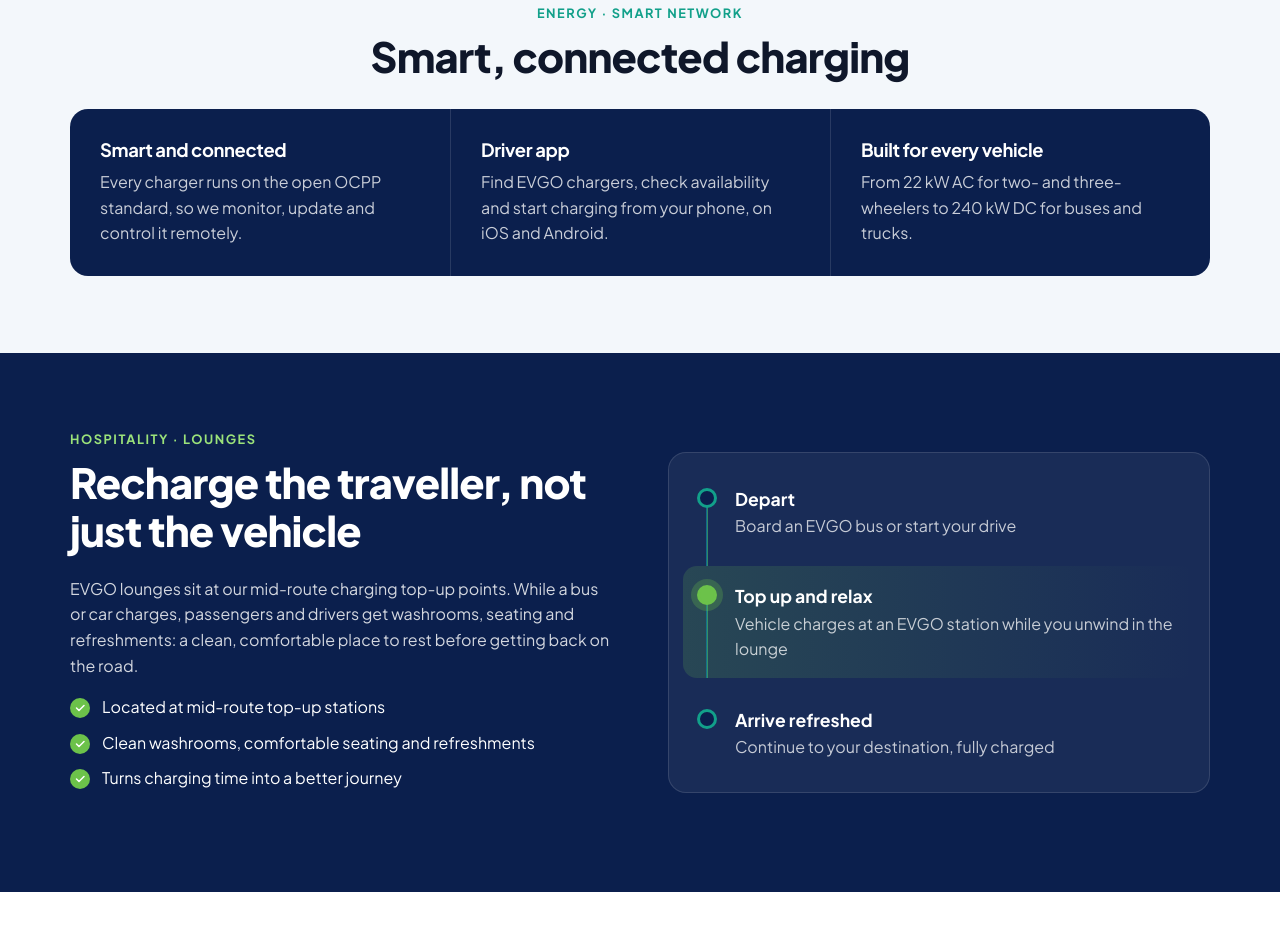
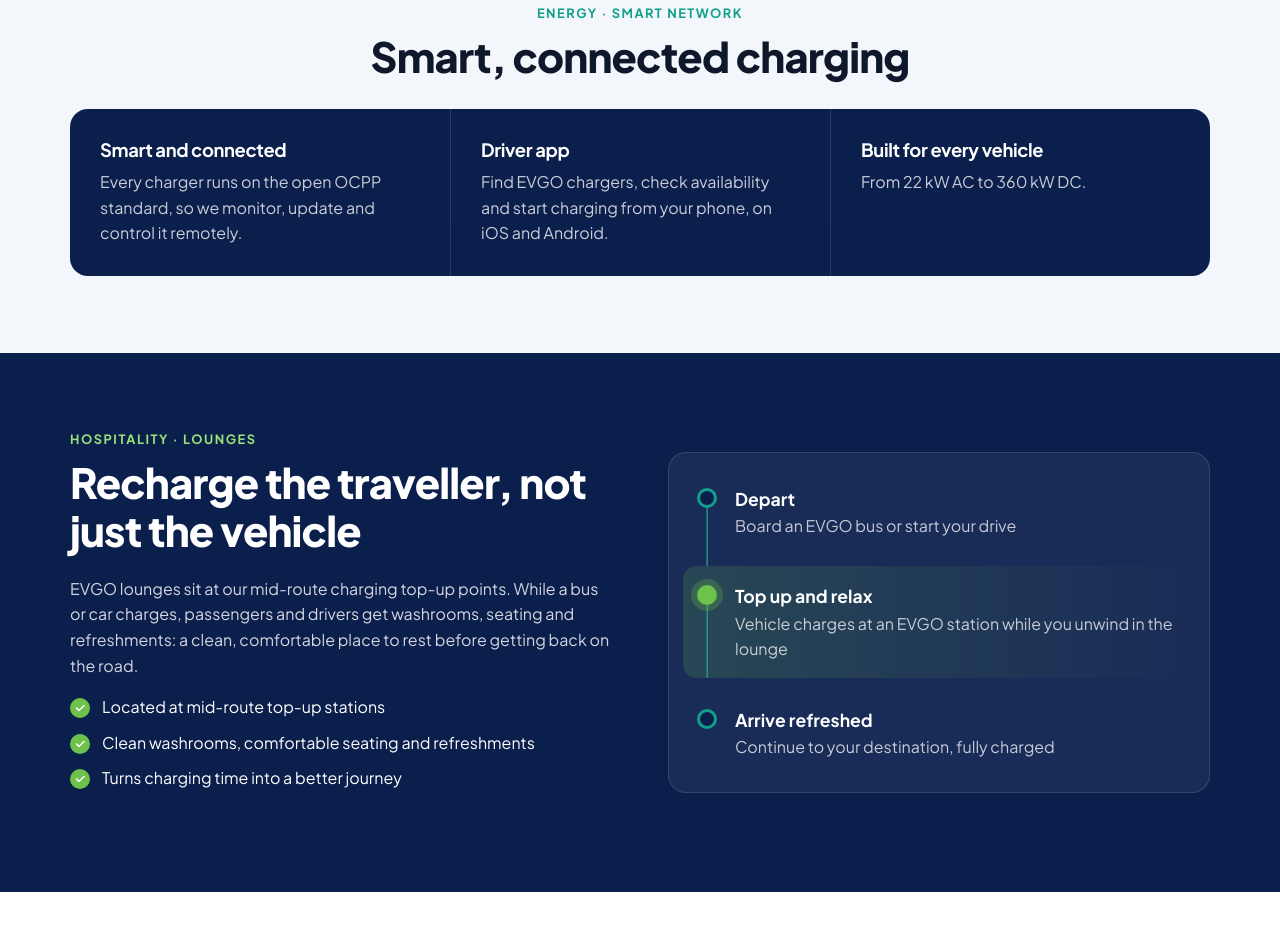
Before and after one commit to circarukch/www.evgo.earth, a plain HTML site: page index.html in a window 1280 px wide. Shown: the part 3079-4010 px from the top of the page. Drawn offline with Linux system fonts and the light colour scheme.

Commit message:
Smart network: 'From 22 kW AC to 360 kW DC'
Co-Authored-By: Claude Opus 5.5 <noreply@anthropic.com>
Claude-Session: https://claude.ai/code/session_01UjY5kpJa3rCeHps4EoAJt3

```diff
--- a/index.html
+++ b/index.html
@@ -207,7 +207,7 @@
           </div>
           <div class="platform-item">
             <h3>Built for every vehicle</h3>
-            <p>From 22 kW AC for two- and three-wheelers to 240 kW DC for buses and trucks.</p>
+            <p>From 22 kW AC to 360 kW DC.</p>
           </div>
         </div>
       </div>
```
